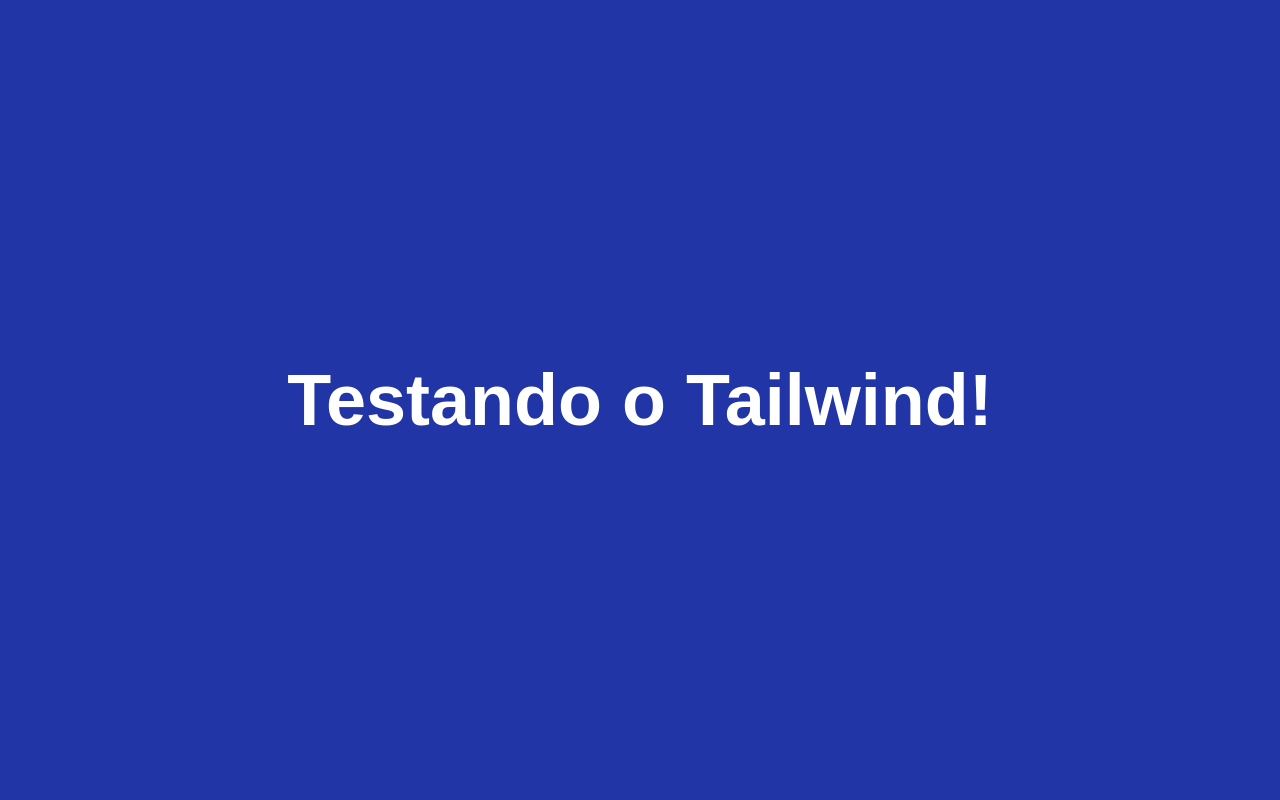
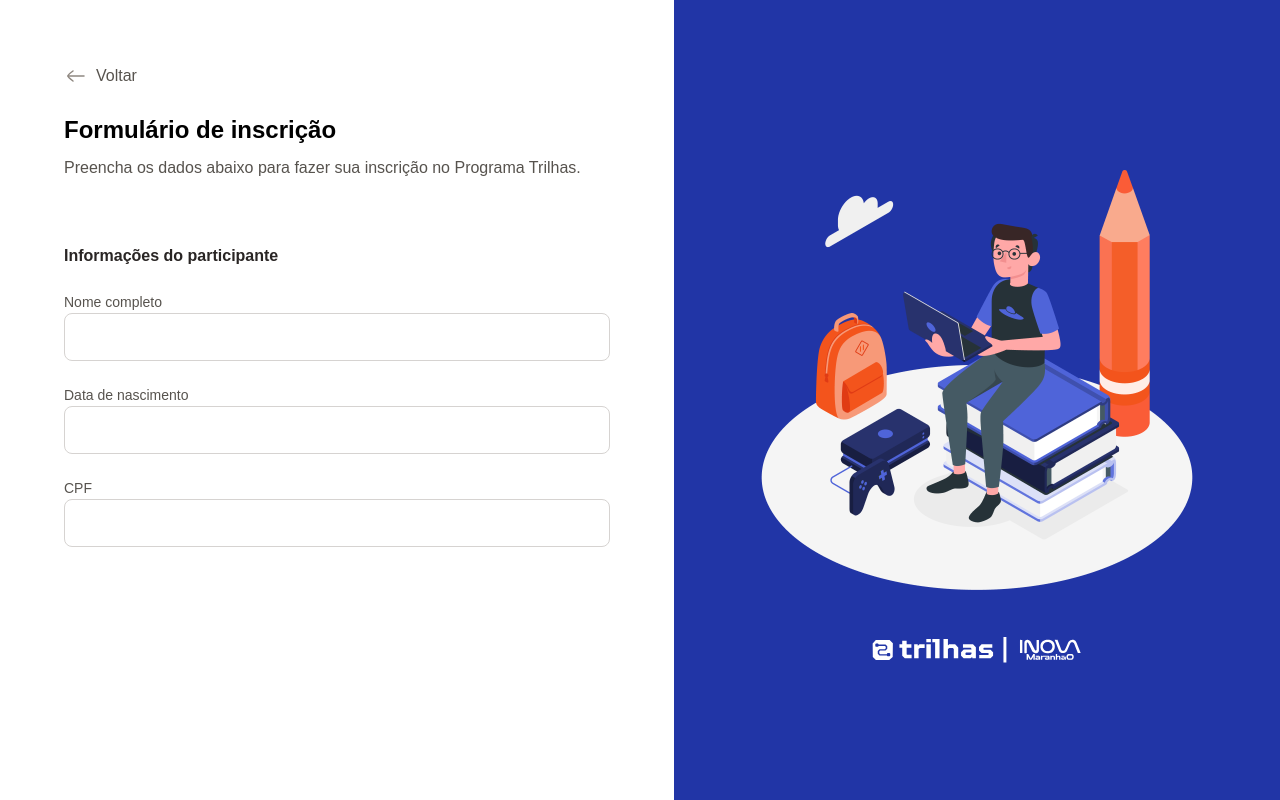
Before and after one commit to sans-script/Desafio-2-Trilhas-2B, a website: page index.html in a window 1280 px wide. Drawn offline with nearby package versions, Linux system fonts and the light colour scheme; files that its build step writes are made by us from their sources.

Commit message:
Adicionando formulário de inscrição e estilização com Tailwind CSS

```diff
--- a/index.html
+++ b/index.html
@@ -4,12 +4,104 @@
     <meta charset="UTF-8" />
     <meta name="viewport" content="width=device-width, initial-scale=1.0" />
     <title>Desafio 2 - Trilhas</title>
-    <link rel="stylesheet" href="./dist/output.css"/>
+    <link rel="stylesheet" href="./dist/output.css" />
   </head>
-  <body>
-    <div class="box">
-      <h1 class="title">Testando o Tailwind!</h1>
-    </div>
-    <script src="script.js"></script>
+
+  <body class="w-screen h-screen flex">
+    <!-- Aqui começa a section com o nosso fomulário -->
+    <section class="flex flex-col w-full h-full p-16">
+
+      <!-- Aqui começa o botão de voltar -->
+      <div class="flex flex-col gap-6">
+        <div class="flex gap-2">
+          <img src="/assets/arrow-left.svg" alt srcset />
+          <a href="#" class="text-secondary">Voltar</a>
+        </div>
+        <!-- Aqui termina o botão de voltar -->
+
+        <!-- Aqui começa o cabeçalho -->
+        <div class="flex flex-col gap-2">
+          <h1 class="text-heading-2 font-semibold">Formulário de inscrição</h1>
+          <p class="text-heading-4 text-secondary font-normal">
+            Preencha os dados abaixo para fazer sua inscrição no Programa
+            Trilhas.
+          </p>
+        </div>
+      </div>
+      <!-- Aqui termina o cabeçalho -->
+
+      <!-- Aqui começa o formulário -->
+      <form class="flex flex-col">
+        <div class="flex flex-col pt-16 gap-6">
+          <h2 class="font-semibold text-heading-4 text-primary">
+            Informações do participante
+          </h2>
+
+          <div class="flex flex-col">
+            <label
+              class="text-secondary font-normal text-[14px]"
+              for="nome"
+              >Nome completo</label
+            >
+            <input
+              class="border border-stroke-default rounded-lg h-12 appearance-none focus:outline-none px-4"
+              type="text"
+              id="nome"
+              name="nome"
+              required
+            />
+          </div>
+
+          <div class="flex flex-col">
+            <label
+              class="text-secondary font-normal text-[14px]"
+              for="data-de-nascimento"
+              >Data de nascimento</label
+            >
+            <input
+              class="border border-stroke-default rounded-lg h-12 appearance-none focus:outline-none px-4"
+              type="text"
+              id="data-de-nascimento"
+              name="data-de-nascimento"
+              required
+            />
+          </div>
+
+          <div class="flex flex-col">
+            <label class="text-secondary font-normal text-[14px]" for="cpf"
+              >CPF</label
+            >
+            <input
+              class="border border-stroke-default rounded-lg h-12 appearance-none focus:outline-none px-4"
+              type="text"
+              id="cpf"
+              name="cpf"
+              required
+            />
+          </div>
+        </div>
+      </form>
+      <!-- Aqui termina o formulário -->
+
+    </section>
+    <!-- Aqui termina a section com o nosso fomulário -->
+
+    <!-- Aqui começa a outra section que é parte azul do lado do formulário -->
+    <section
+      class="bg-brand-blue hidden lg:flex flex-col w-full h-full items-center justify-center"
+    >
+      <img
+        class="w-[500px] h-[500px]"
+        src="/assets/ilustration.png"
+        alt
+        srcset
+      />
+      <img
+        class="w-[212.25px] h-[26.49px]"
+        src="/assets/logo-trilhas-inova.svg"
+        alt
+      />
+    </section>
+    <!-- Aqui termina a outra section que é parte azul do lado do formulário -->
   </body>
 </html>
--- a/styles.css
+++ b/styles.css
@@ -1,6 +1,13 @@
 @import "tailwindcss";
 
+*{
+  @apply font-poppins;
+}
+
 @theme {
+
+  /* CORES DO DESIGN NO FIGMA */
+
   /* Font */
   --font-poppins: Poppins, sans-serif;
   --text-heading-1: 32px;
@@ -15,10 +22,10 @@
   --color-brand-blue: #2135a6;
 
   /* Text */
-  --color-text-primary: #292524;
-  --color-text-secondary: #57534e;
-  --color-text-tertiary: #8f8881;
-  --color-text-highlight: #e43a12;
+  --color-primary: #292524;
+  --color-secondary: #57534e;
+  --color-tertiary: #8f8881;
+  --color-highlight: #e43a12;
 
   /* Surface */
   --color-surface-primary: #ffffff;
@@ -33,10 +40,14 @@
   --color-semantic-error: #dc2626;
 }
 
-.box {
-  @apply bg-brand-blue w-screen h-screen flex items-center justify-center;
+.custom-dropdown {
+  @apply relative inline-block;
 }
 
-.title {
-  @apply text-7xl font-poppins text-surface-primary font-bold;
+.custom-dropdown select {
+  @apply appearance-none pr-8; /* pr-8 for padding-right: 2rem (32px) */
 }
+
+.custom-dropdown .dropdown-icon {
+  @apply absolute right-2 top-1/2 transform -translate-y-1/2 pointer-events-none;
+}
```
